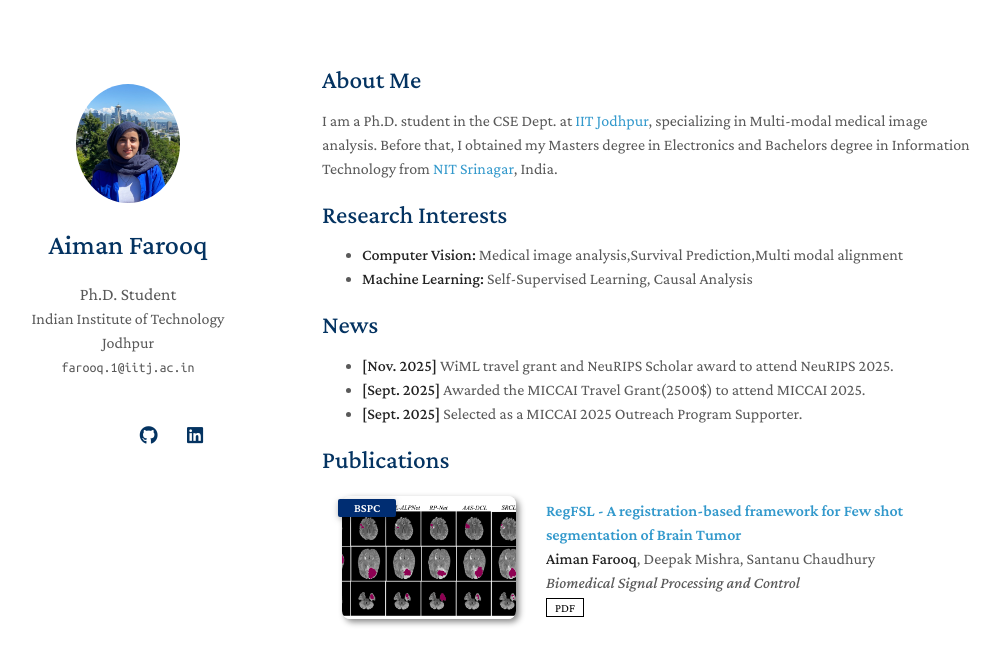
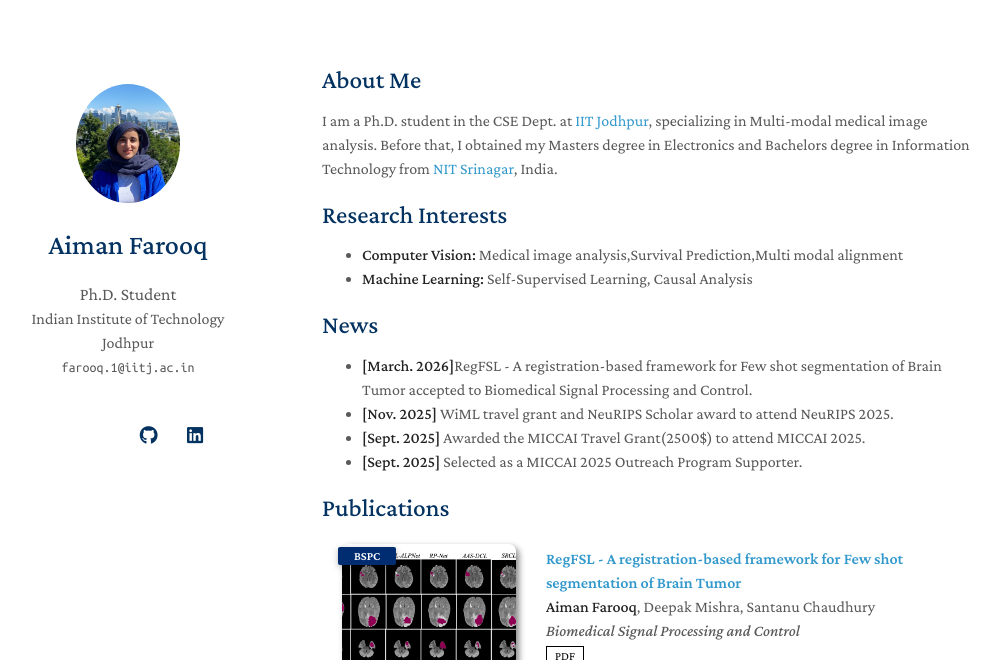
Before and after one commit to aimanfarooqwani/aimanfarooqwani.github.io, a Jekyll site: the page built from index.md, in a window 1280 px wide and 900 px high, cut to the strip 0-660 px from the top of the window. Shown: the whole strip, without its empty margins (148-1148 px from the left). Built offline with Jekyll 4.4.1, drawn with Linux system fonts in a browser that asks for light colours; nearby versions of some CDN libraries; a style sheet for code colours, icons or effects is not loaded; our own code applies the rules of GitHub Pages for plain Markdown files.

Commit message:
Update index.md

```diff
--- a/index.md
+++ b/index.md
@@ -12,6 +12,7 @@ I am a Ph.D. student in the CSE Dept. at <a href="https://www.iitj.ac.in/"> IIT
 - **Machine Learning:** Self-Supervised Learning, Causal Analysis
 
 ## News
+- **[March. 2026]**RegFSL - A registration-based framework for Few shot segmentation of Brain Tumor accepted to Biomedical Signal Processing and Control.
 - **[Nov. 2025]** WiML travel grant and NeuRIPS Scholar award to attend NeuRIPS 2025.
 - **[Sept. 2025]** Awarded the MICCAI Travel Grant(2500$) to attend MICCAI 2025.
 - **[Sept. 2025]** Selected as a MICCAI 2025 Outreach Program Supporter.
```
